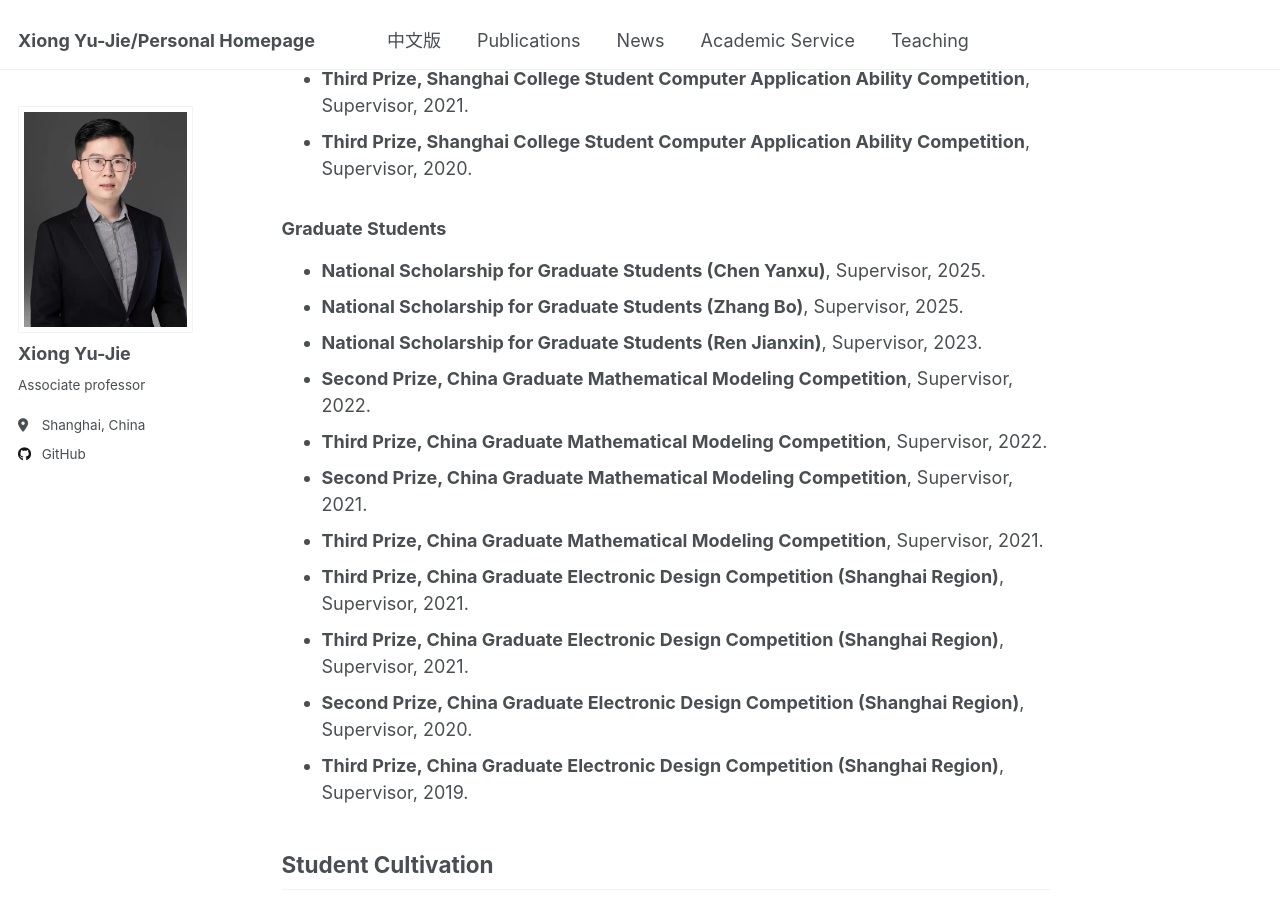
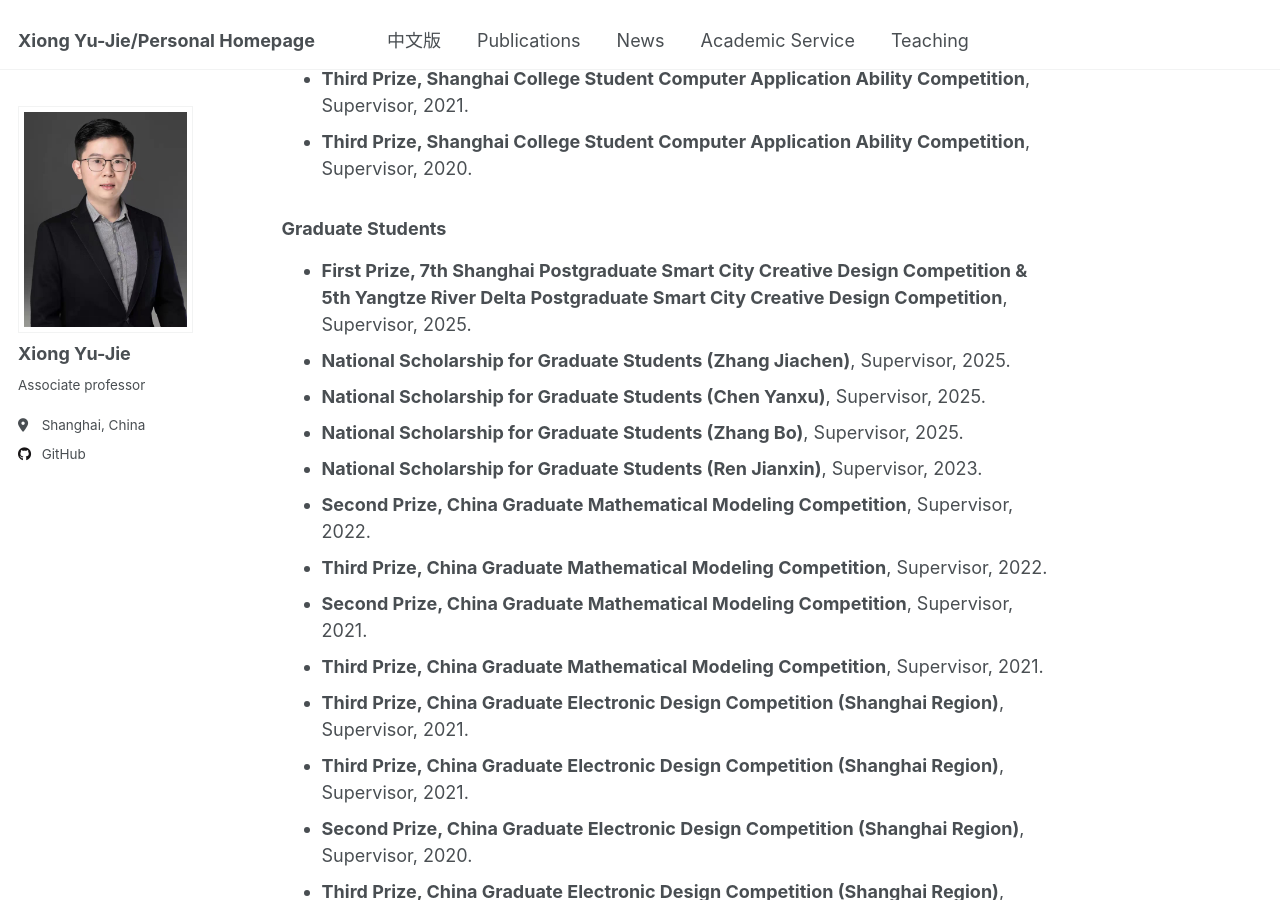
Before and after one commit to X-Lab-CN/introduce, a Jekyll site: the page built from _pages/markdown.md, in a window 1280 px wide and 900 px high, scrolled down 790 px. Built offline with Jekyll 4.4.1, drawn with Linux system fonts in a browser that asks for light colours.

Commit message:
Add achievements for graduate students

```diff
--- a/_pages/markdown.md
+++ b/_pages/markdown.md
@@ -28,6 +28,8 @@ redirect_from:
 
 ### **Graduate Students**
 
+- **First Prize, 7th Shanghai Postgraduate Smart City Creative Design Competition & 5th Yangtze River Delta Postgraduate Smart City Creative Design Competition**, Supervisor, 2025.
+- **National Scholarship for Graduate Students (Zhang Jiachen)**, Supervisor, 2025.
 - **National Scholarship for Graduate Students (Chen Yanxu)**, Supervisor, 2025.
 - **National Scholarship for Graduate Students (Zhang Bo)**, Supervisor, 2025.
 - **National Scholarship for Graduate Students (Ren Jianxin)**, Supervisor, 2023.
```
